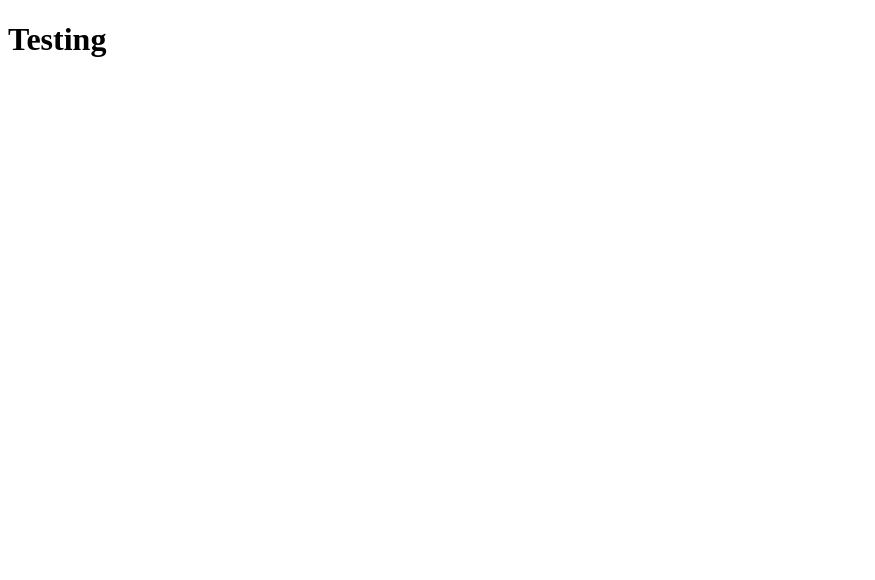
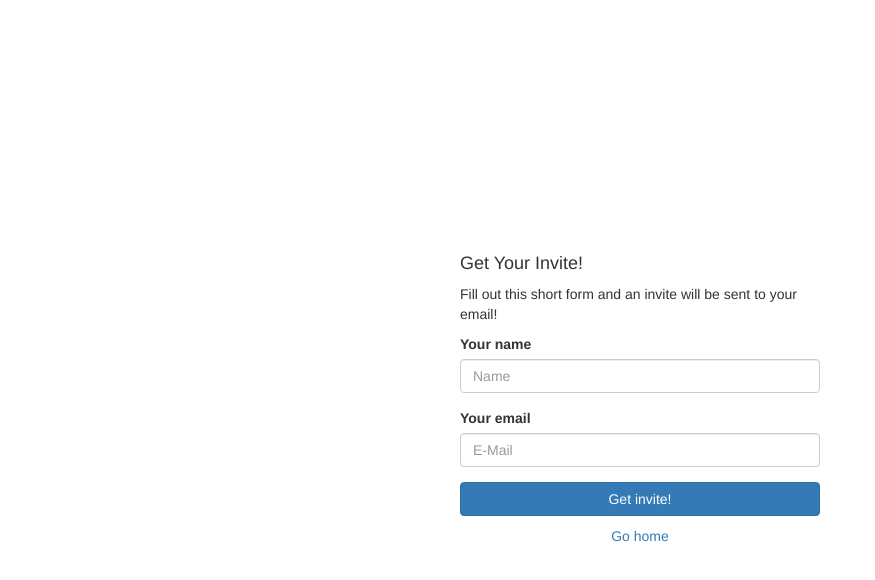
Before and after one commit to zlshames/learn-programming-site, an Angular app: page /getinvite in a window 1280 px wide. Shown: the top 580 px of the page, without its empty margins (0-875 px from the left). Built offline with nearby package versions, Linux system fonts and the light colour scheme.

Commit message:
Added homepage, routes, and base invite form

```diff
--- a/src/app/app.component.html
+++ b/src/app/app.component.html
@@ -1,3 +1 @@
-<h1>
-  {{title}}
-</h1>
+<router-outlet></router-outlet>
--- a/src/app/app.component.ts
+++ b/src/app/app.component.ts
@@ -5,6 +5,7 @@ import { Component } from '@angular/core';
   templateUrl: './app.component.html',
   styleUrls: ['./app.component.css']
 })
+
 export class AppComponent {
-  title = 'Testing';
+
 }
--- /dev/null
+++ b/src/app/home/home.component.css
@@ -0,0 +1,3 @@
+.m-top-25 {
+  margin-top: 25px;
+}
--- /dev/null
+++ b/src/app/home/home.component.html
@@ -0,0 +1,11 @@
+<div class="container">
+  <div class="row u-vertcenter-container">
+    <div class="col-md-4 col-md-offset-4 text-center">
+      <h2>Learn Programming Slack</h2>
+      <p>A slack channel dedicated to helping other learn to program. Chat with peers and mentors to learn more about programming. All are welcome regardless of skill level, programming language or positon!</p>
+      <p>Fill out a short form just so we can make sure you are a human, and then you will receive an automatic to our slack channel!</p>
+
+      <button [routerLink]="['getinvite']" class="btn btn-md btn-success btn-block m-top-25">Join Now!</button>
+    </div>
+  </div>
+</div>
--- /dev/null
+++ b/src/app/home/home.component.ts
@@ -0,0 +1,15 @@
+import { Component, OnInit } from '@angular/core';
+
+@Component({
+  selector: 'page-home',
+  templateUrl: './home.component.html',
+  styleUrls: ['./home.component.css']
+})
+export class HomeComponent implements OnInit {
+
+  constructor() { }
+
+  ngOnInit() {
+  }
+
+}
--- /dev/null
+++ b/src/app/inviteform/inviteform.component.css
@@ -0,0 +1,3 @@
+.home-link {
+  margin-top: 10px;
+}
--- /dev/null
+++ b/src/app/inviteform/inviteform.component.html
@@ -0,0 +1,23 @@
+<div class="container">
+  <div class="row u-vertcenter-container">
+    <div class="col-md-4 col-md-offset-4">
+      <h4>Get Your Invite!</h4>
+      <p>Fill out this short form and an invite will be sent to your email!</p>
+
+      <form (submit)="formSubmit()">
+        <div class="form-group">
+          <label for="name">Your name</label>
+          <input type="text" [(ngModel)]="name" name="name" placeholder="Name" class="form-control"/>
+        </div>
+
+        <div class="form-group">
+          <label for="email">Your email</label>
+          <input type="text" [(ngModel)]="email" name="name" placeholder="E-Mail" class="form-control"/>
+        </div>
+
+        <button type="submit" class="btn btn-primary btn-block">Get invite!</button>
+      </form>
+      <p class="text-center home-link"><a [routerLink]="['']">Go home</a></p>
+    </div>
+  </div>
+</div>
--- /dev/null
+++ b/src/app/inviteform/inviteform.component.ts
@@ -0,0 +1,22 @@
+import { Component, OnInit } from '@angular/core';
+
+@Component({
+  selector: 'app-inviteform',
+  templateUrl: './inviteform.component.html',
+  styleUrls: ['./inviteform.component.css']
+})
+export class InviteformComponent implements OnInit {
+
+  name: string = ''
+  email: string = ''
+
+  constructor() { }
+
+  ngOnInit() {
+  }
+
+  formSubmit(): void {
+    console.log(`email: ${this.email}, name: ${this.name}`)
+  }
+
+}
--- a/src/index.html
+++ b/src/index.html
@@ -7,8 +7,13 @@
 
   <meta name="viewport" content="width=device-width, initial-scale=1">
   <link rel="icon" type="image/x-icon" href="favicon.ico">
+
+  <link href="https://maxcdn.bootstrapcdn.com/bootstrap/3.3.7/css/bootstrap.min.css" rel="stylesheet" integrity="sha384-BVYiiSIFeK1dGmJRAkycuHAHRg32OmUcww7on3RYdg4Va+PmSTsz/K68vbdEjh4u" crossorigin="anonymous">
 </head>
 <body>
   <app-root>Loading...</app-root>
+
+  <script src="https://code.jquery.com/jquery-3.1.1.min.js" integrity="sha256-hVVnYaiADRTO2PzUGmuLJr8BLUSjGIZsDYGmIJLv2b8=" crossorigin="anonymous"></script>
+  <script src="https://maxcdn.bootstrapcdn.com/bootstrap/3.3.7/js/bootstrap.min.js" integrity="sha384-Tc5IQib027qvyjSMfHjOMaLkfuWVxZxUPnCJA7l2mCWNIpG9mGCD8wGNIcPD7Txa" crossorigin="anonymous"></script>
 </body>
 </html>
--- a/src/styles.css
+++ b/src/styles.css
@@ -1 +1,11 @@
 /* You can add global styles to this file, and also import other style files */
+body {
+  width: 100%;
+  height: 100%;
+}
+
+.u-vertcenter-container {
+  height: 100vh;
+  display: flex;
+  align-items: center;
+}
```
Also changed, not shown: src/app/app.module.ts (+9 -1 lines), src/app/app.routes.ts (added, +9 -0 lines), 2 other files (tests, documents, lock files or other folders).
